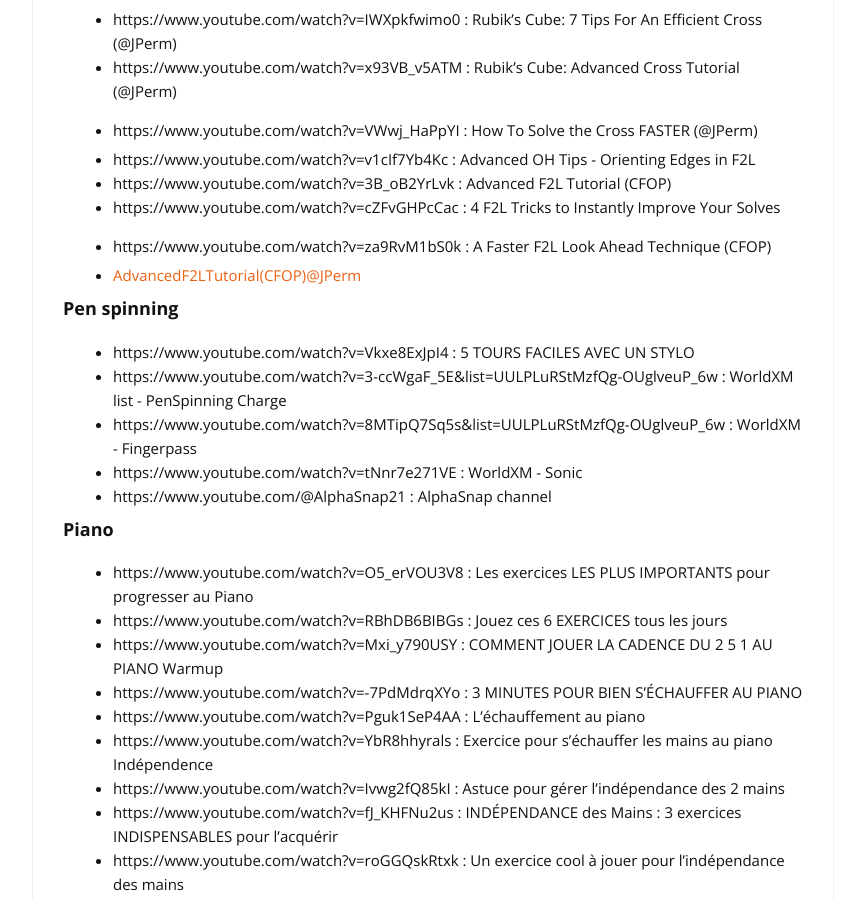
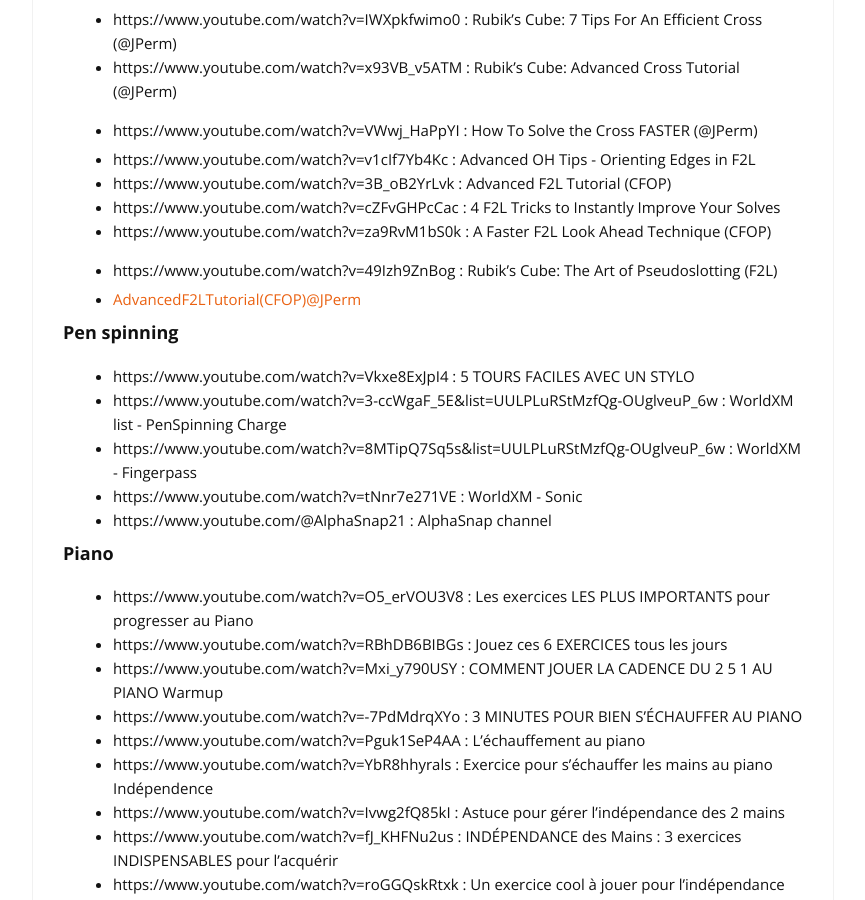
Before and after one commit to cylmat/cylmat.github.io, a Jekyll site: the page built from _pages/tricks.md, in a window 1280 px wide and 900 px high, scrolled down 3729 px. Shown: the whole window, without its empty margins (207-1072 px from the left). Built offline with Jekyll 4.4.1, drawn with Linux system fonts in a browser that asks for light colours; nearby versions of some CDN libraries.

Commit message:
Update tricks.md

```diff
--- a/_pages/tricks.md
+++ b/_pages/tricks.md
@@ -143,6 +143,7 @@
 + https://www.youtube.com/watch?v=3B_oB2YrLvk : Advanced F2L Tutorial (CFOP)
 + https://www.youtube.com/watch?v=cZFvGHPcCac : 4 F2L Tricks to Instantly Improve Your Solves
 + https://www.youtube.com/watch?v=za9RvM1bS0k : A Faster F2L Look Ahead Technique (CFOP)
++ https://www.youtube.com/watch?v=49Izh9ZnBog : Rubik's Cube: The Art of Pseudoslotting (F2L)
 
 - [AdvancedF2LTutorial(CFOP)@JPerm](https://www.youtube.com/watch?v=3B_oB2YrLvk&list=PLI24ciRbl8BUTnnzmJIIn3Ts_6-mKMBP7)
 
```
